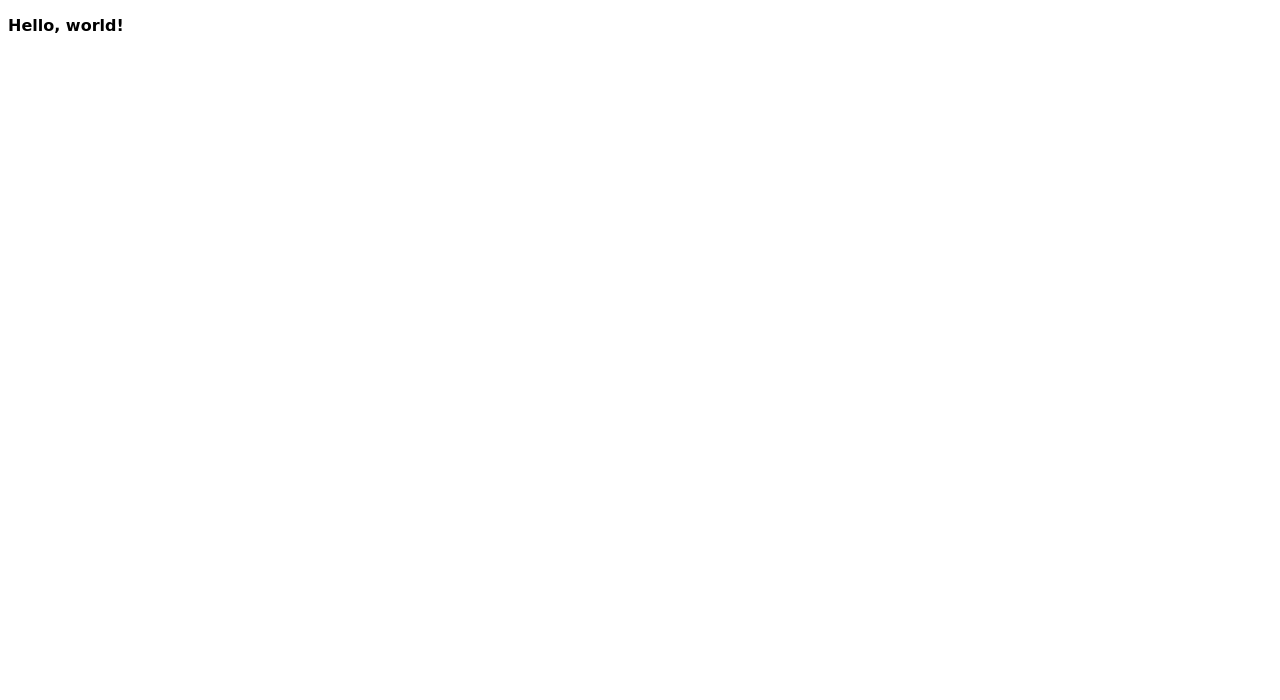
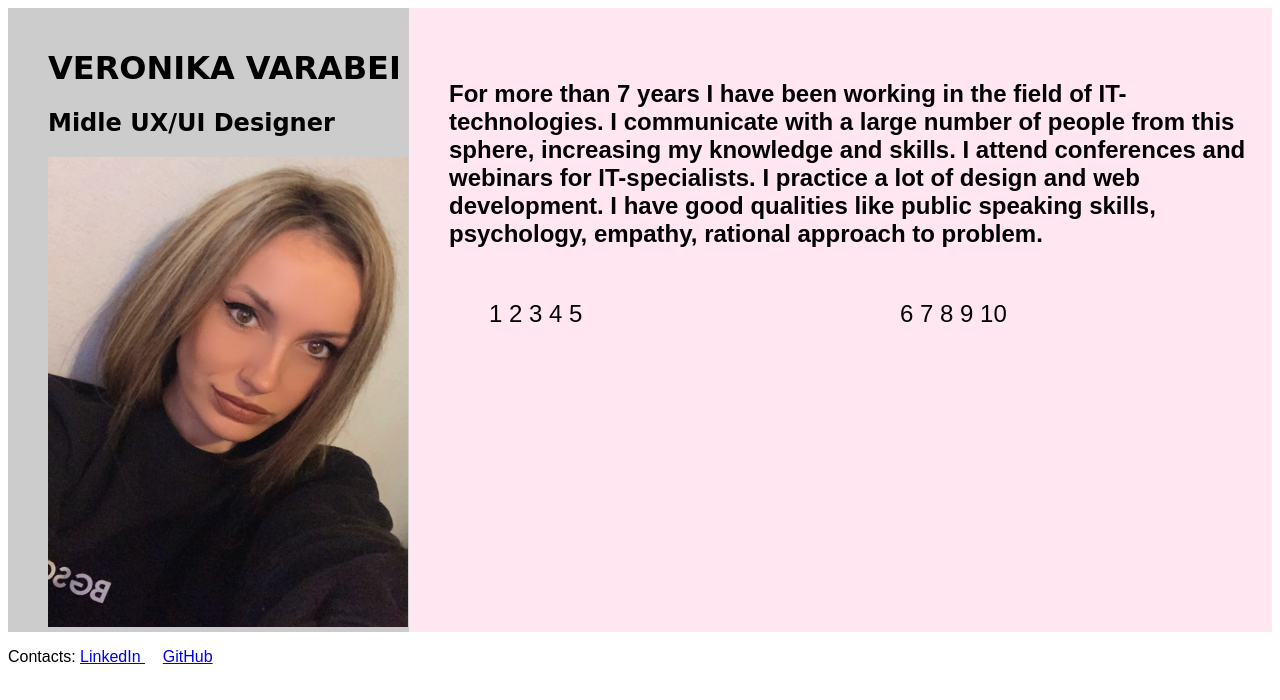
Before and after one commit to verabey/rsschool-cv, a plain HTML site: page index.html in a window 1280 px wide. Drawn offline with Linux system fonts and the light colour scheme; a web font is replaced by a local one.

Commit message:
feat: add a new content in CV

```diff
--- a/index.html
+++ b/index.html
@@ -9,6 +9,26 @@
     <link href="https://fonts.googleapis.com/css2?family=Unbounded:wght@500&display=swap" rel="stylesheet">
 </head>
 <body>
-    <p> Hello, world! </p>
+    <table cellspacing="0" id="maket">
+        <tr>
+          <td id="leftcol">
+            <h1> VERONIKA VARABEI </h1>
+            <h2> Midle UX/UI Designer </h2>
+            <img src="./img.jpg" alt="Фото" width="360" height="470">
+          </td>
+          <td id="rightcol">
+            <h4>For more than 7 years I have been working in the field of IT-technologies. I communicate with a large number of people from this sphere, increasing my knowledge and skills. I attend conferences and webinars for IT-specialists. I practice a lot of design and web development. I have good qualities like public speaking skills, psychology, empathy, rational approach to problem.</h4>
+            <table cellspacing="0" id="skills">
+                <tr>
+                    <td id="professionals">1 2 3 4 5</td>
+                    <td id="basics">6 7 8 9 10</td>
+                </tr>
+            </table>
+
+          </td>
+        </tr>
+       </table>
+
+    <p>Contacts: <a href="https://www.linkedin.com/in/verabey/"> LinkedIn </a> &nbsp &nbsp <a href="https://github.com/verabey">GitHub</a></p>
 </body>
 </html>
--- a/style.css
+++ b/style.css
@@ -1,7 +1,42 @@
-p {
-    font-weight: bold;
+ p {
+    font-family: Arial;
+    font-weight: lighter;
  }
 
- body {
-    font-family: 'Unbounded', cursive;gi
+ h1, h2 {
+    font-family: 'Unbounded', cursive;
  }
+
+ #maket {
+    width: 100%; /* Ширина всей таблицы */
+   }
+   TD {
+    vertical-align: top; /* Вертикальное выравнивание в ячейках */
+    padding-left: 40px; /* Поля вокруг ячеек */
+    padding-top: 20px;
+   }
+   TD#leftcol {
+    width: 319px; /* Ширина левой колонки */
+    background: #ccc; /* Цвет фона левой колонки */
+   }
+   TD#rightcol {
+    background: #ffe6f0; /* Цвет фона правой колонки */
+    padding-top: 40px;
+    font-family: Arial, Helvetica, sans-serif;
+    font-size: x-large;
+   }
+
+ #skills {
+    width: 100%;
+   }
+   TD {
+    vertical-align: top;
+    padding-left: 40px;
+    padding-top: 20px;
+   }
+   TD#professionals {
+    width: 50px;
+   }
+   TD#basics {
+    width: 50px;
+   }
```
